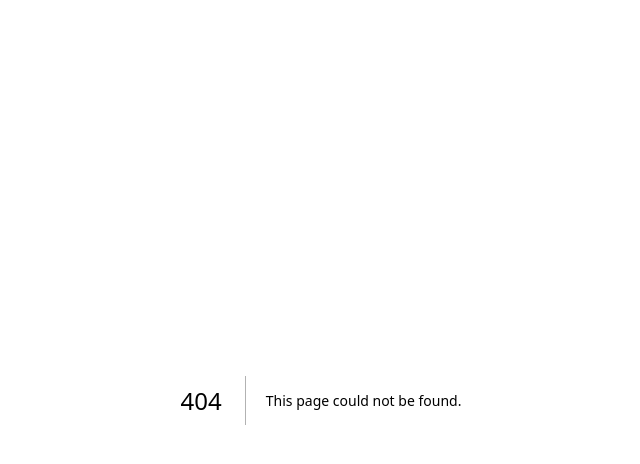
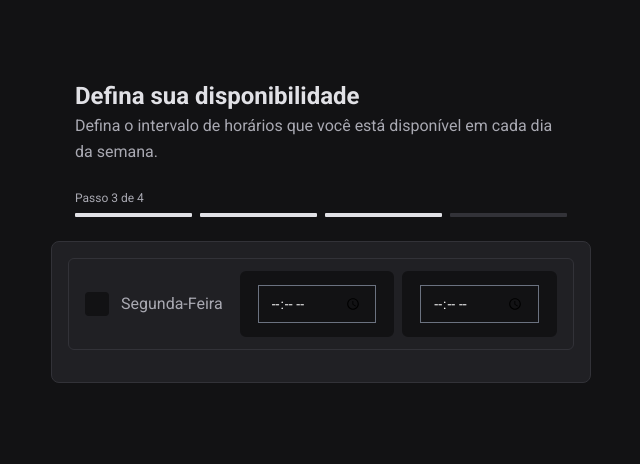
Before and after one commit to andersonwea/06-ignite-call, a Next.js app: page /register/time-intervals in a window 1280 px wide. Before the commit this address had no page. Shown: the top 464 px of the page, without its empty margins (319-959 px from the left). Built offline with nearby package versions, Linux system fonts and the light colour scheme.

Commit message:
feat: create disponibility page

```diff
--- a/package.json
+++ b/package.json
@@ -11,11 +11,11 @@
   "dependencies": {
     "@hookform/resolvers": "^3.1.0",
     "@prisma/client": "^4.15.0",
+    "@radix-ui/react-checkbox": "^1.0.4",
     "@rocketseat/eslint-config": "^1.2.0",
     "@types/node": "20.2.5",
     "@types/react": "18.2.8",
     "@types/react-dom": "18.2.4",
-    "autoprefixer": "10.4.14",
     "axios": "^1.4.0",
     "clsx": "^1.2.1",
     "eslint": "8.42.0",
--- a/src/app/globals.css
+++ b/src/app/globals.css
@@ -2,10 +2,14 @@
 @tailwind components;
 @tailwind utilities;
 
+input[type="time"] {
+  @apply bg-gray-900;
+}
+
 * {
-  @apply p-0
-  m-0
-  box-border;
+  @apply m-0
+  box-border
+  p-0;
 }
 
 body {
@@ -13,3 +17,9 @@ body {
   text-gray-100
   antialiased;
 }
+
+@layer components {
+  .checkbox {
+    @apply flex h-6 w-6 cursor-pointer items-center justify-center overflow-hidden rounded border-2 border-solid border-gray-900 bg-gray-900 leading-none focus:border-ignite-300 aria-checked:bg-ignite-300;
+  }
+}
--- /dev/null
+++ b/src/app/register/time-intervals/components/IntervalItem.tsx
@@ -0,0 +1,21 @@
+'use client'
+
+import { Checkbox } from '@/components/CheckBox'
+import { Text } from '@/components/Text'
+import { TextInput } from '@/components/TextInput'
+
+export function IntervalItem() {
+  return (
+    <div className="flex items-center justify-between px-4 py-3">
+      <div className="flex items-center gap-3">
+        <Checkbox />
+        <Text>Segunda-Feira</Text>
+      </div>
+
+      <div className="flex items-center gap-2">
+        <TextInput type="time" step={60} />
+        <TextInput type="time" step={60} />
+      </div>
+    </div>
+  )
+}
--- /dev/null
+++ b/src/app/register/time-intervals/page.tsx
@@ -0,0 +1,35 @@
+import { Box } from '@/components/Box'
+import { Heading } from '@/components/Heading'
+import { MultiStep } from '@/components/MultiStep'
+import { Text } from '@/components/Text'
+import { IntervalItem } from './components/IntervalItem'
+// import clsx from 'clsx'
+
+// import { getServerSession } from 'next-auth'
+// import { buildNextAuthOptions } from '@/app/api/auth/[...nextauth]/auth'
+
+export default async function ConnectCalendar() {
+  // const session = await getServerSession(buildNextAuthOptions())
+
+  return (
+    <div className="mx-auto mb-4 mt-20 max-w-[572px] px-4">
+      <header className="px-6">
+        <Heading className="text-2xl leading-relaxed">
+          Defina sua disponibilidade
+        </Heading>
+        <Text className="mb-6">
+          Defina o intervalo de horários que você está disponível em cada dia da
+          semana.
+        </Text>
+
+        <MultiStep currentStep={3} />
+      </header>
+
+      <Box className="mt-6 flex flex-col">
+        <form className="mb-4 rounded-md border border-solid border-gray-600">
+          <IntervalItem />
+        </form>
+      </Box>
+    </div>
+  )
+}
--- a/src/components/CheckBox.tsx
+++ b/src/components/CheckBox.tsx
@@ -9,7 +9,7 @@ export function Checkbox(props: CheckboxProps) {
   return (
     <CheckboxRadix.Root {...props} className="checkbox">
       <CheckboxRadix.Indicator asChild className="h-4 w-4 text-white ">
-        <Check width="bold" />
+        <Check />
       </CheckboxRadix.Indicator>
     </CheckboxRadix.Root>
   )
```
Also changed, not shown: 1 other file (tests, documents, lock files or other folders).
